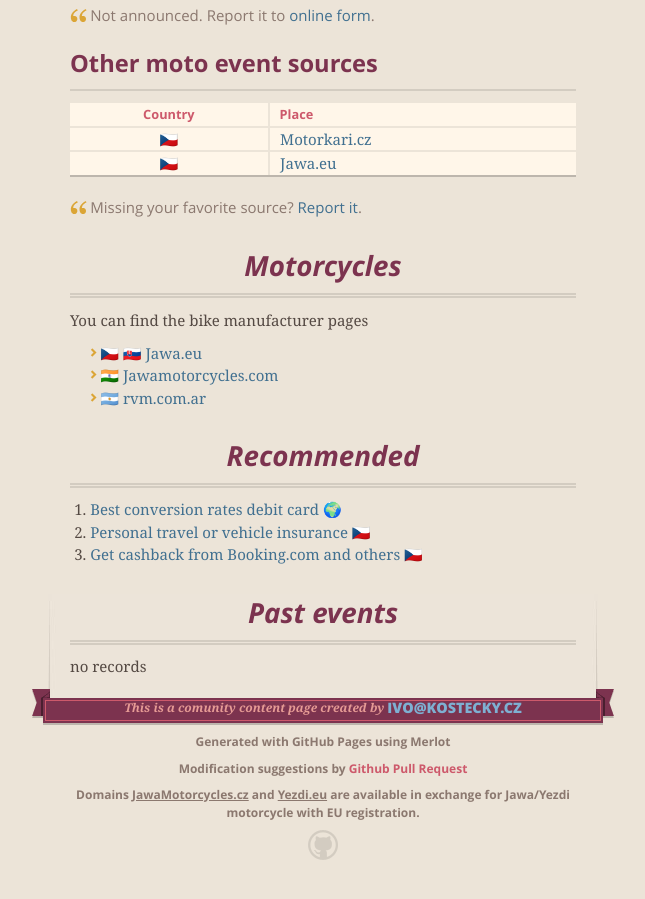
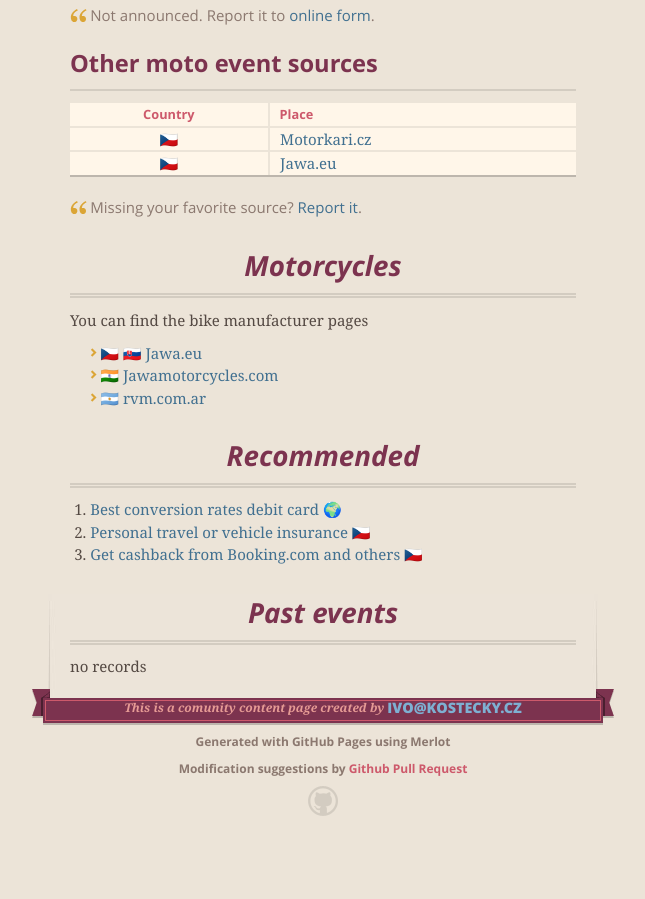
Before and after one commit to microkost/jawamotorcycles.cz, a Jekyll site: the page built from docs/index.md, in a window 1280 px wide and 900 px high, scrolled down 1287 px. Shown: the whole window, without its empty margins (317-962 px from the left). Built offline with Jekyll 4.4.1, drawn with Linux system fonts in a browser that asks for light colours; our own code applies the rules of GitHub Pages for plain Markdown files; after the commit the page ends 2143 px from its top, so only the background shows below that.

Commit message:
Exchange offer removed

```diff
--- a/docs/_layouts/default.html
+++ b/docs/_layouts/default.html
@@ -74,7 +74,6 @@
         </span>
         <p>Generated with GitHub Pages using Merlot</p>
         <p>Modification suggestions by <a href="https://github.com/microkost/jawamotorcycles.cz/pulls">Github Pull Request</a></p>
-        <p>Domains <u>JawaMotorcycles.cz</u> and <u>Yezdi.eu</u> are available in exchange for Jawa/Yezdi motorcycle with EU registration.</p>
         <span class="octocat"></span>
       </footer>
 
```
